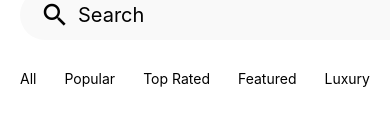
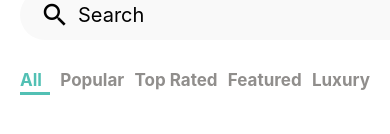
Before and after one commit to jarosmatlala/Restuarant-App-React-Native, a React Native app: screen /Home in a window 390 px wide. Shown: the part 212-346 px from the top of the page. Built offline with nearby package versions, Linux system fonts and the light colour scheme.

Commit message:
Styling categories to show selected category

```diff
--- a/src/views/screens/HomeScreen.js
+++ b/src/views/screens/HomeScreen.js
@@ -1,5 +1,5 @@
 import React from 'react';
-import { SafeAreaView, Text, StyleSheet, View,TouchableOpacity } from 'react-native';
+import { SafeAreaView, Text, StyleSheet, View, TouchableOpacity } from 'react-native';
 import Icon from 'react-native-vector-icons/MaterialIcons';
 import COLORS from '../../consts/colors';
 import hotels from '../../consts/hotels';
@@ -7,25 +7,42 @@ import { ScrollView, TextInput } from 'react-native-gesture-handler';
 
 const HomeScreen = ({ navigation }) => {
     const categories = ['All', 'Popular', 'Top Rated', 'Featured', 'Luxury'];
+    const [selectedCategoryIndex,setSelectedCategoryIndex] = React.useState(0);
 
     const CategoryList = () => {
-        return(
+        return (
             <View style={style.categoryListContainer}>
-                {categories.map((item,index) => (
+                {categories.map((item, index) => (
                     <TouchableOpacity key={index} activeOpacity={0.8}>
                         <View>
-                            <Text>
+                            <Text
+                            style={{...style.categoryListText,
+                                color:
+                                selectedCategoryIndex == index
+                                ? COLORS.primary
+                                : COLORS.grey,
+                                 }}>
                                 {item}
                             </Text>
+                            {selectedCategoryIndex == index &&(
+                            <View style={{
+                                height: 3,
+                                width: 30,
+                                backgroundColor:COLORS.primary,
+                                marginTop:2,
+                            }}
+                            />
+                        )}
+
                         </View>
                     </TouchableOpacity>
                 ))}
-                 </View>
+            </View>
         );
     };
 
-return (
-    <SafeAreaView style={{ flex: 1, backgroundColor: COLORS.white }}>
+    return (
+        <SafeAreaView style={{ flex: 1, backgroundColor: COLORS.white }}>
 
             <View style={style.header}>
                 <View style={{ paddingBottom: 15 }}>
@@ -34,24 +51,24 @@ return (
                     </Text>
 
                     <View style={{ flexDirection: 'row' }}>
-                        <Text style={{fontSize:30,fontWeight:'bold'}}>In
+                        <Text style={{ fontSize: 30, fontWeight: 'bold' }}>In
                         </Text>
-                        <Text style={{ fontSize: 30,  fontWeight: 'bold', color: COLORS.primary }}>
-                             Nokaneng
+                        <Text style={{ fontSize: 30, fontWeight: 'bold', color: COLORS.primary }}>
+                            Nokaneng
                         </Text>
                     </View>
                 </View>
-            <Icon name="person-outline" size={38} color={COLORS.grey}/>
+                <Icon name="person-outline" size={38} color={COLORS.grey} />
             </View>
             <ScrollView showsHorizontalScrollIndicator={false}>
                 <View style={style.searchInputContainer}>
-                    <Icon name="search" size={30} style={{marginLeft:20}} />
+                    <Icon name="search" size={30} style={{ marginLeft: 20 }} />
                     <TextInput
-                    placeholder="Search"
-                    style={{fontSize:20, paddingLeft:8}}/>
+                        placeholder="Search"
+                        style={{ fontSize: 20, paddingLeft: 8 }} />
 
                 </View>
-                <CategoryList/>
+                <CategoryList />
             </ScrollView>
         </SafeAreaView>
     );
@@ -64,7 +81,7 @@ const style = StyleSheet.create({
         justifyContent: 'space-between',
         paddingHorizontal: 20,
     },
-    searchInputContainer:{
+    searchInputContainer: {
         height: 50,
         backgroundColor: COLORS.light,
         marginTop: 15,
@@ -74,13 +91,15 @@ const style = StyleSheet.create({
         flexDirection: 'row',
         alignItems: 'center',
     },
-    categoryListContainer:{
-        flexDirection:'row',
+    categoryListContainer: {
+        flexDirection: 'row',
         justifyContent: 'space-between',
-        marginHorizontal:20,
+        marginHorizontal: 20,
         marginTop: 30,
-
-
+    },
+    categoryListText:{
+        fontSize:17,
+        fontWeight:'bold',
     }
 });
 
```
